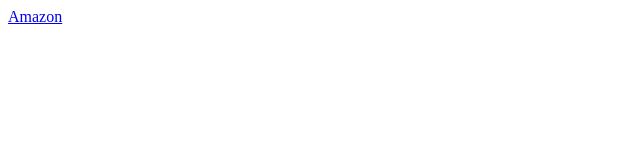
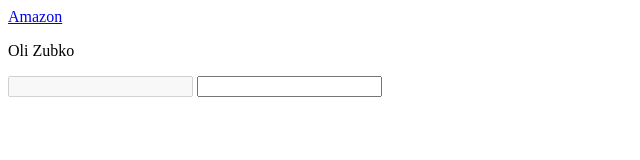
Before and after one commit to edibleoliveoil/edibleoliveoil.github.io, a plain HTML site: page index.html in a window 1280 px wide. Shown: the whole page, without its empty margins (0-640 px from the left). Drawn offline with Linux system fonts and the light colour scheme.

Commit message:
input element

```diff
--- a/index.html
+++ b/index.html
@@ -1,2 +1,5 @@
 <title>edibleoliveoil</title>
 <p><a href="https://www.amazon.co.uk/" title= "Amazon" target="_blank">Amazon</a></p>
+<p>Oli Zubko</p>
+<input type="text" disabled />
+<input type="text" />
```
